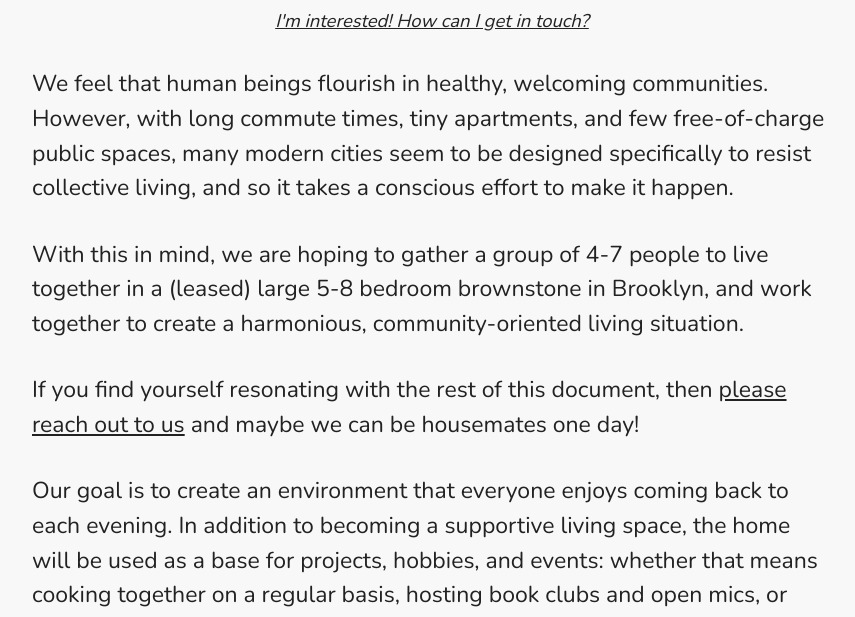
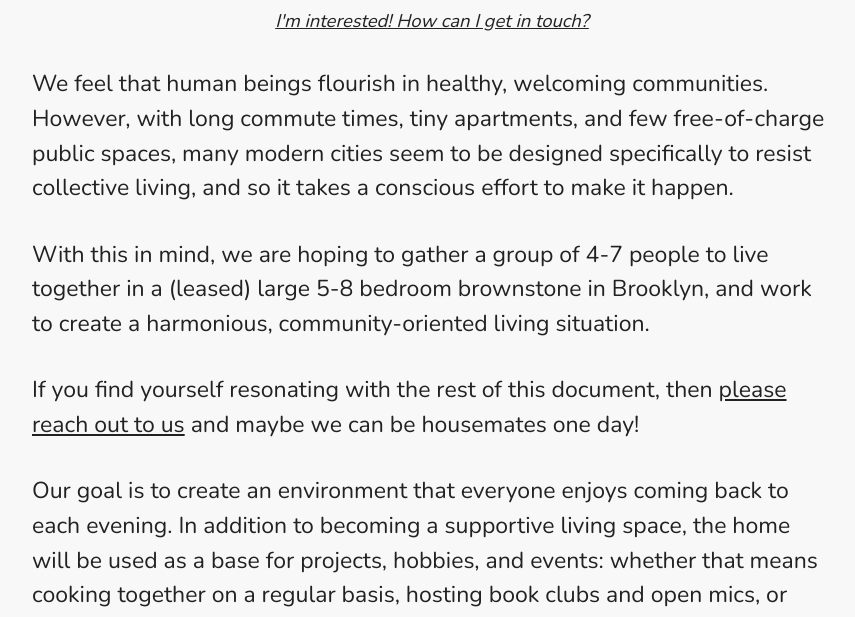
Before and after one commit to ahussain3/thevillagenyc, a plain HTML site: page index.html in a window 1280 px wide. Shown: the part 183-800 px from the top of the page, without its empty margins (208-1063 px from the left). Drawn offline with nearby package versions, Linux system fonts and the light colour scheme.

Commit message:
More copy edits

```diff
--- a/index.html
+++ b/index.html
@@ -22,7 +22,7 @@
     <p class="info" style="text-align:center;"><em><a href="#contact">I'm interested! How can I get in touch?</a></em></p>
     <p>We feel that human beings flourish in healthy, welcoming communities. However, with long commute times, tiny apartments, and few free-of-charge public spaces, many modern cities seem to be designed specifically to resist collective living, and so it takes a conscious effort to make it happen.</p>
 
-    <p>With this in mind, we are hoping to gather a group of 4-7 people to live together in a (leased) large 5-8 bedroom brownstone in Brooklyn, and work together to create a harmonious, community-oriented living situation.</p>
+    <p>With this in mind, we are hoping to gather a group of 4-7 people to live together in a (leased) large 5-8 bedroom brownstone in Brooklyn, and work to create a harmonious, community-oriented living situation.</p>
 
     <p>If you find yourself resonating with the rest of this document, then <a href="#contact">please reach out to us</a> and maybe we can be housemates one day!</p>
 
```
